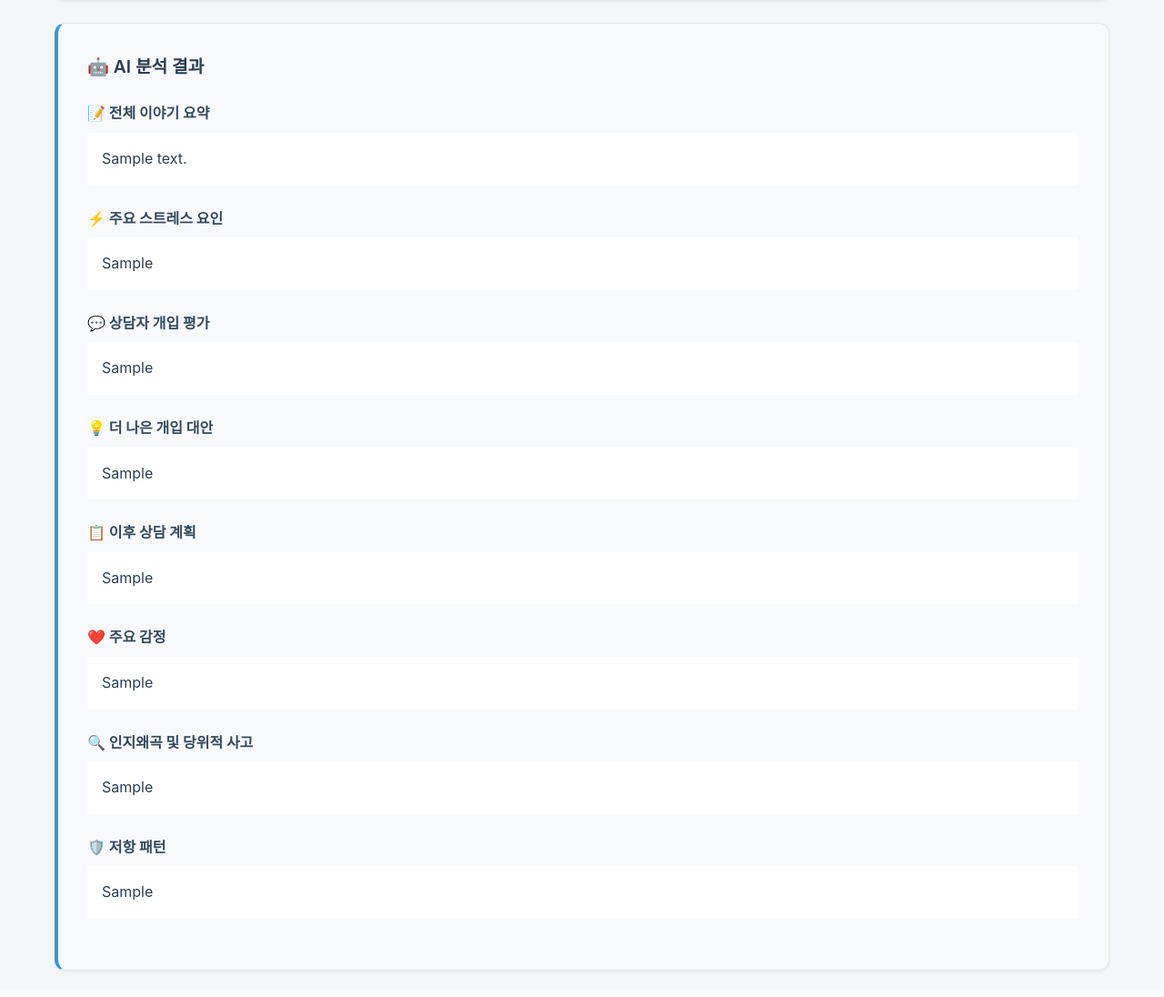
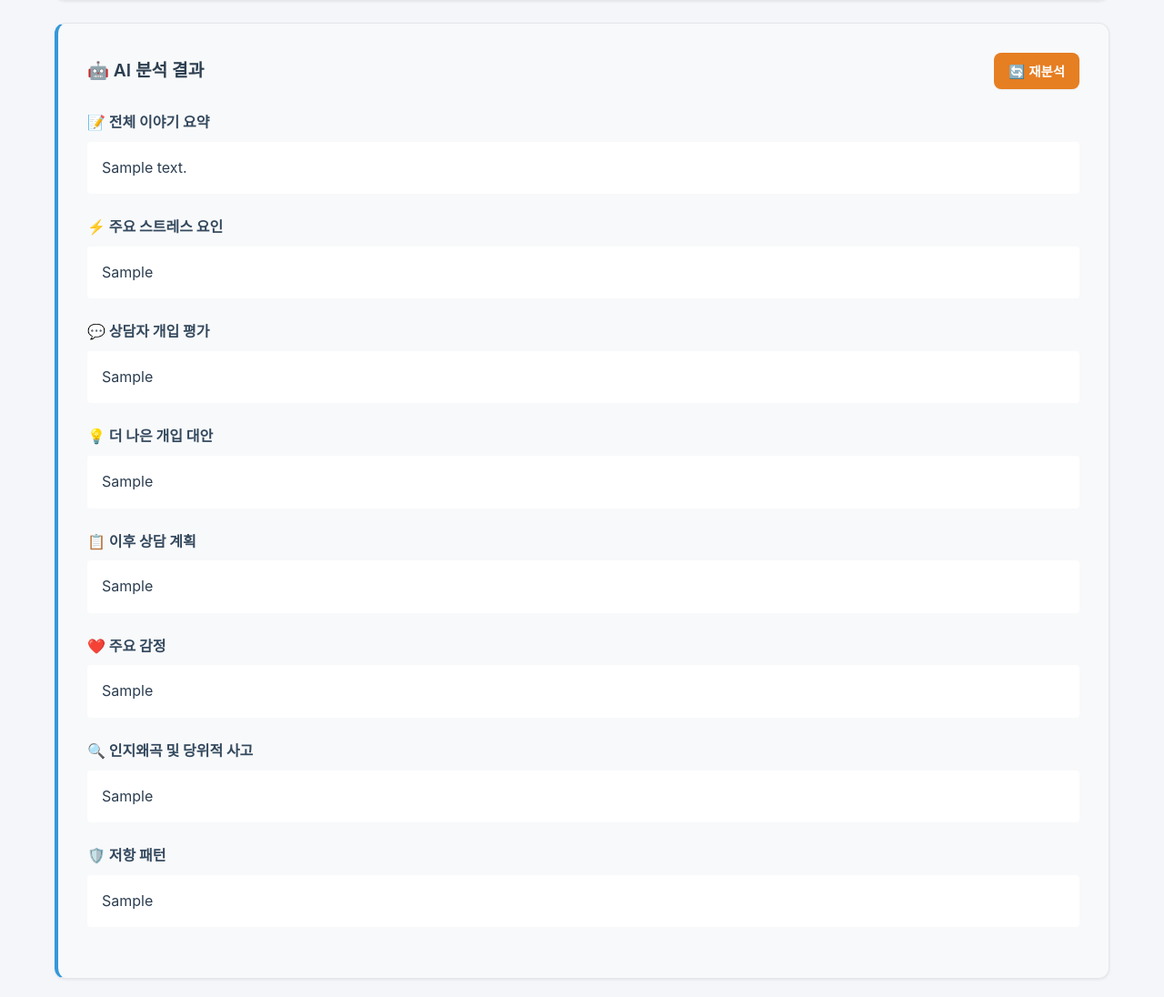
Before and after one commit to doula-loggia/counselor-crm, a Flask app: template templates/session_detail.html in a window 1280 px wide. Shown: the part 1968-3064 px from the top of the page at 91% size. Before the commit the page ends 3036 px from the top, so only its background shows below. Run offline with Flask 3, Linux system fonts and the light colour scheme; the template is opened without the code that fills it: most values are stand-ins (such as "Sample title", 1, 10 or a date in 2020).

Commit message:
Add a button to re-run AI analysis on session data
Implements a new route '/sessions/<session_id>/reanalyze' that triggers a re-analysis of session transcripts using OpenAI, updating the 'analysis_*' columns in the sessions CSV and providing a "Re-analyze" button in the session detail view.

Replit-Commit-Author: Agent
Replit-Commit-Session-Id: e2148a4e-e460-4bb5-917e-8be908974657
Replit-Commit-Checkpoint-Type: intermediate_checkpoint
Replit-Commit-Screenshot-Url: https://storage.googleapis.com/screenshot-production-us-central1/467df433-729d-43b1-8fdb-397cccec267f/e2148a4e-e460-4bb5-917e-8be908974657/br09hUK

```diff
--- a/main.py
+++ b/main.py
@@ -595,6 +595,50 @@ def upload_audio(session_id):
 def serve_audio(filename):
     return send_file(os.path.join(AUDIO_FOLDER, filename))
 
+@app.route('/sessions/<session_id>/reanalyze', methods=['POST'])
+@login_required
+def reanalyze_session(session_id):
+    sessions_df = pd.read_csv(SESSIONS_CSV, encoding='utf-8-sig')
+    idx = sessions_df[sessions_df['session_id'] == session_id].index
+
+    if len(idx) == 0:
+        flash('회기를 찾을 수 없습니다.', 'error')
+        return redirect(url_for('sessions_list'))
+
+    transcript = sessions_df.at[idx[0], 'transcript']
+
+    if not transcript or pd.isna(transcript) or transcript.strip() == '':
+        flash('축어록이 없어서 재분석할 수 없습니다.', 'error')
+        return redirect(url_for('session_detail', session_id=session_id))
+
+    if not openai_client:
+        flash('OpenAI API 키가 설정되지 않아 재분석할 수 없습니다.', 'error')
+        return redirect(url_for('session_detail', session_id=session_id))
+
+    analysis = analyze_transcript(transcript)
+
+    if analysis:
+        def to_string(value):
+            if isinstance(value, (list, dict)):
+                return json.dumps(value, ensure_ascii=False)
+            return str(value) if value else ''
+
+        sessions_df.at[idx[0], 'analysis_summary'] = to_string(analysis.get('summary', ''))
+        sessions_df.at[idx[0], 'analysis_stress'] = to_string(analysis.get('stress_factors', ''))
+        sessions_df.at[idx[0], 'analysis_intervention'] = to_string(analysis.get('intervention_eval', ''))
+        sessions_df.at[idx[0], 'analysis_alternatives'] = to_string(analysis.get('alternatives', ''))
+        sessions_df.at[idx[0], 'analysis_plan'] = to_string(analysis.get('future_plan', ''))
+        sessions_df.at[idx[0], 'analysis_emotions'] = to_string(analysis.get('emotions', ''))
+        sessions_df.at[idx[0], 'analysis_distortions'] = to_string(analysis.get('cognitive_distortions', ''))
+        sessions_df.at[idx[0], 'analysis_resistance'] = to_string(analysis.get('resistance', ''))
+
+        sessions_df.to_csv(SESSIONS_CSV, index=False, encoding='utf-8-sig')
+        flash('AI 재분석이 완료되었습니다!', 'success')
+    else:
+        flash('AI 재분석에 실패했습니다.', 'error')
+
+    return redirect(url_for('session_detail', session_id=session_id))
+
 @app.route('/export/clients')
 @login_required
 def export_clients():
--- a/templates/session_detail.html
+++ b/templates/session_detail.html
@@ -108,7 +108,12 @@
 
 {% if session_data.analysis_summary %}
 <div class="card" style="background: #f8f9fa; border-left: 4px solid #3498db;">
-    <h3 style="margin-bottom: 1.5rem; color: #2c3e50;">🤖 AI 분석 결과</h3>
+    <div style="display: flex; justify-content: space-between; align-items: center; margin-bottom: 1.5rem;">
+        <h3 style="margin: 0; color: #2c3e50;">🤖 AI 분석 결과</h3>
+        <form method="POST" action="/sessions/{{ session_data.session_id }}/reanalyze" style="margin: 0;">
+            <button type="submit" class="btn" style="background: #e67e22; font-size: 0.9rem; padding: 0.6rem 1rem;">🔄 재분석</button>
+        </form>
+    </div>
 
     <div style="margin-bottom: 1.5rem;">
         <h4 style="color: #34495e; margin-bottom: 0.5rem;">📝 전체 이야기 요약</h4>
```
Also changed, not shown: attached_assets/스크린샷 2025-10-17 오전 9.44.47_1760661890572.png (added), 1 other file.
